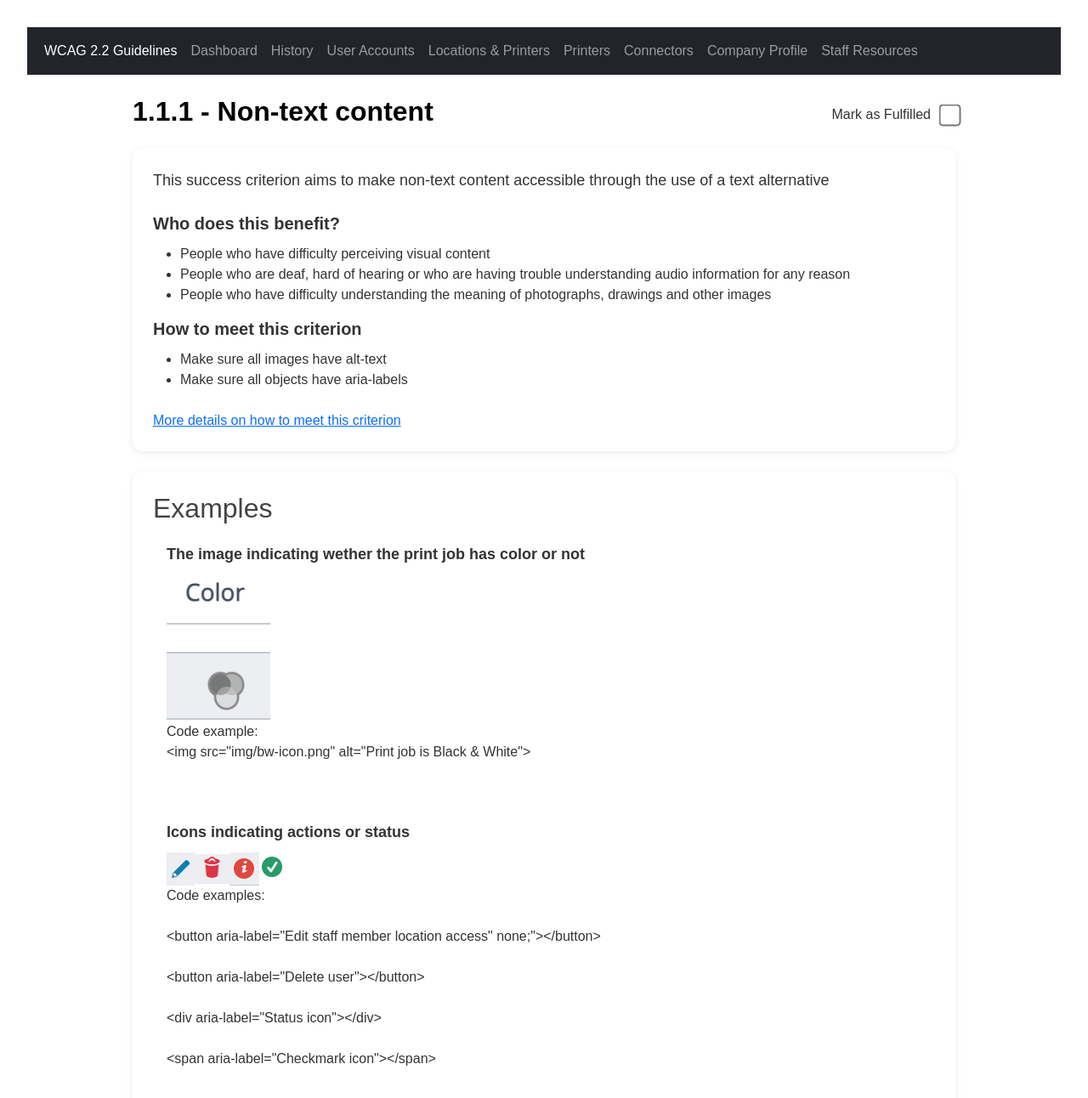
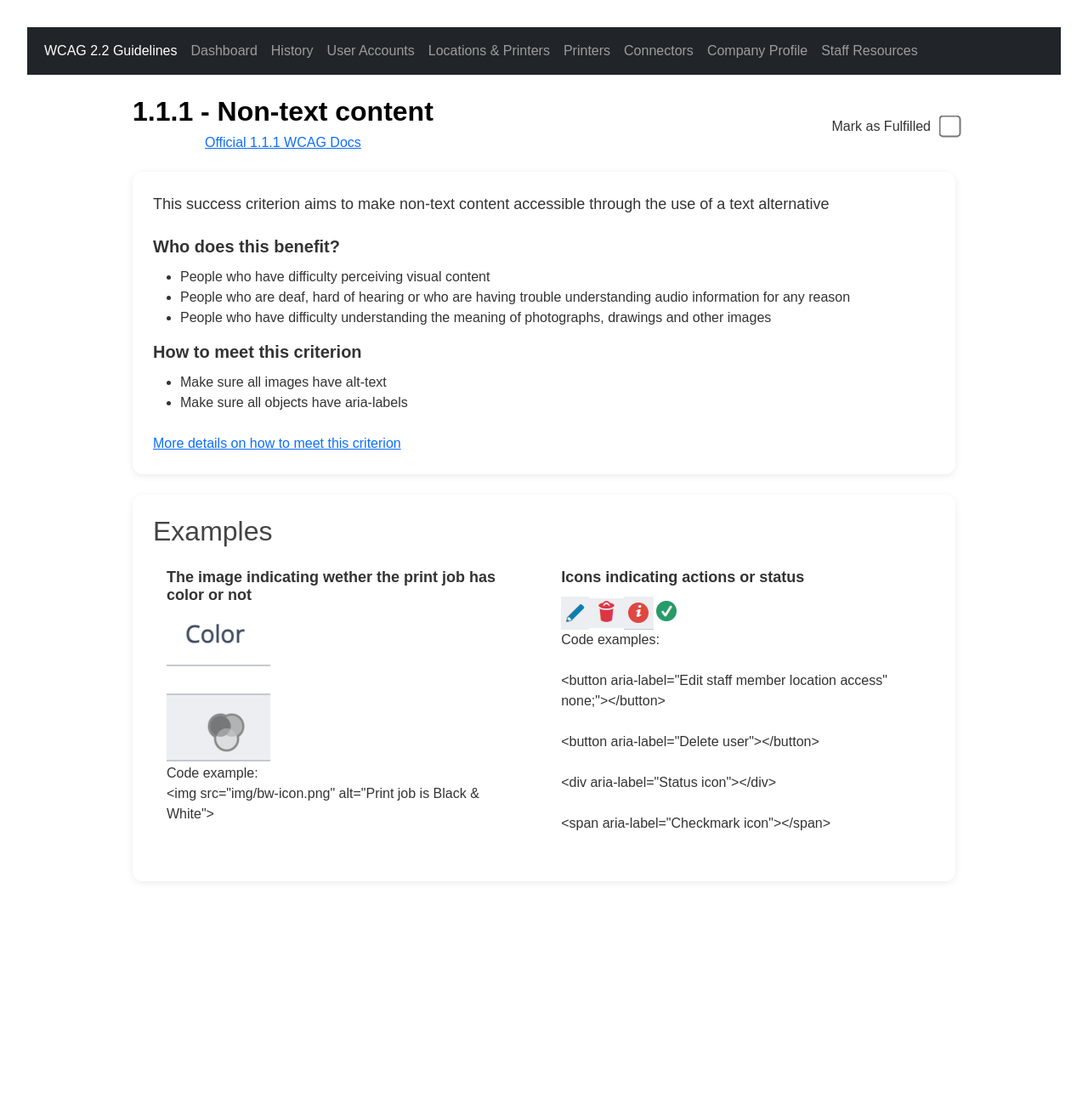
Before and after one commit to WilliamBendtsen/wcag-checklist, an Angular app: page /guidelines/1.1.1 in a window 1280 px wide. Shown: the top 1292 px of the page at 85% size. After the commit the page ends 1117 px from the top, so only its background shows below. Built offline with nearby package versions, Linux system fonts and the light colour scheme.

Commit message:
clean up css

```diff
--- a/src/app/guideline-details/guideline-1.1.1/guideline-111.component.css
+++ b/src/app/guideline-details/guideline-1.1.1/guideline-111.component.css
@@ -16,6 +16,15 @@
   font-size: 2rem;
   font-weight: 700;
   color: black;
+  display: flex;
+  flex-direction: column;
+  align-items: center;
+  gap: 0.5rem;
+}
+
+.guideline-title a {
+  font-size: 1rem;
+  font-weight: lighter;
 }
 
 .guideline-header label {
@@ -64,8 +73,8 @@
 
 /* Examples */
 .examples-container {
-  display: grid;
-  grid-template-columns: 1fr;
+  display: flex;
+  justify-content: center;
   gap: 24px;
 }
 
--- a/src/app/guideline-details/guideline-1.1.1/guideline-111.component.html
+++ b/src/app/guideline-details/guideline-1.1.1/guideline-111.component.html
@@ -1,7 +1,13 @@
 <main class="guideline-detail">
   <!-- Header section -->
   <section class="guideline-header">
-    <h1 class="guideline-title">1.1.1 - Non-text content</h1>
+    <h1 class="guideline-title">
+      1.1.1 - Non-text content
+      <a
+        href="https://www.w3.org/WAI/WCAG22/Understanding/non-text-content.html"
+        >Official 1.1.1 WCAG Docs
+      </a>
+    </h1>
     <label>
       Mark as Fulfilled
       <input
--- a/src/app/guideline-details/guideline-1.4.3/guideline-143.component.css
+++ b/src/app/guideline-details/guideline-1.4.3/guideline-143.component.css
@@ -64,8 +64,8 @@
 
 /* Examples */
 .examples-container {
-  display: grid;
-  grid-template-columns: 1fr;
+  display: flex;
+  justify-content: center;
   gap: 24px;
 }
 
--- a/src/app/guideline-details/guideline-2.1.1/guideline-211.component.css
+++ b/src/app/guideline-details/guideline-2.1.1/guideline-211.component.css
@@ -64,8 +64,8 @@
 
 /* Examples */
 .examples-container {
-  display: grid;
-  grid-template-columns: 1fr;
+  display: flex;
+  justify-content: center;
   gap: 24px;
 }
 
--- a/src/app/guideline-details/guideline-2.4.3/guideline-243.component.css
+++ b/src/app/guideline-details/guideline-2.4.3/guideline-243.component.css
@@ -64,8 +64,8 @@
 
 /* Examples */
 .examples-container {
-  display: grid;
-  grid-template-columns: 1fr;
+  display: flex;
+  justify-content: center;
   gap: 24px;
 }
 
--- a/src/app/guideline-details/guideline-3.3.1/guideline-331.component.css
+++ b/src/app/guideline-details/guideline-3.3.1/guideline-331.component.css
@@ -64,8 +64,8 @@
 
 /* Examples */
 .examples-container {
-  display: grid;
-  grid-template-columns: 1fr;
+  display: flex;
+  justify-content: center;
   gap: 24px;
 }
 
--- a/src/app/guideline-details/guideline-4.1.2/guideline-412.component.css
+++ b/src/app/guideline-details/guideline-4.1.2/guideline-412.component.css
@@ -64,8 +64,8 @@
 
 /* Examples */
 .examples-container {
-  display: grid;
-  grid-template-columns: 1fr;
+  display: flex;
+  justify-content: center;
   gap: 24px;
 }
 
```
